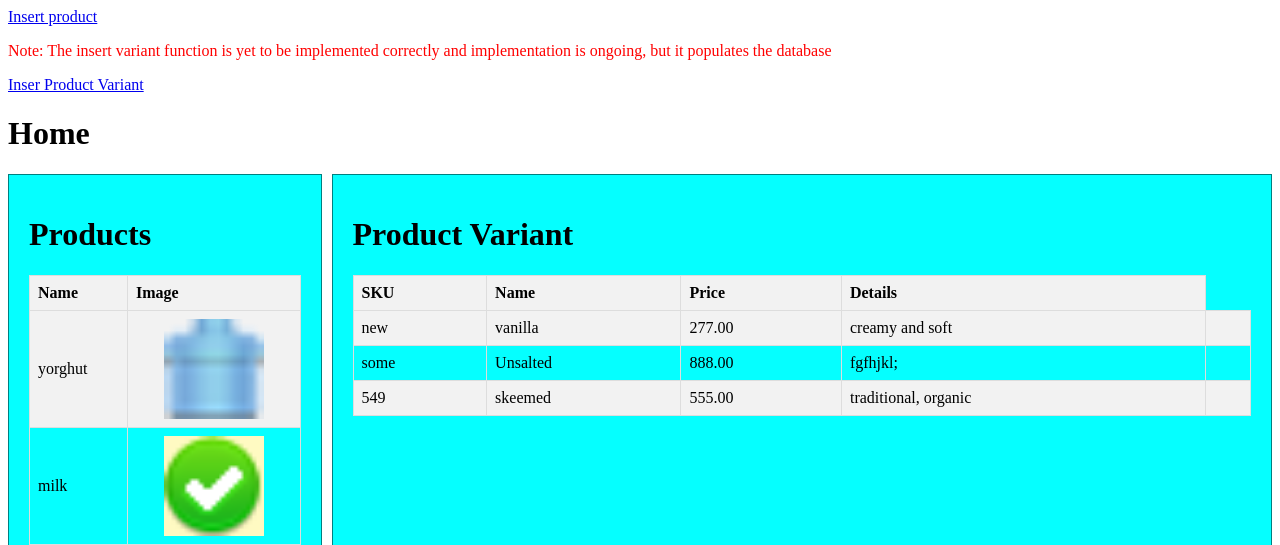
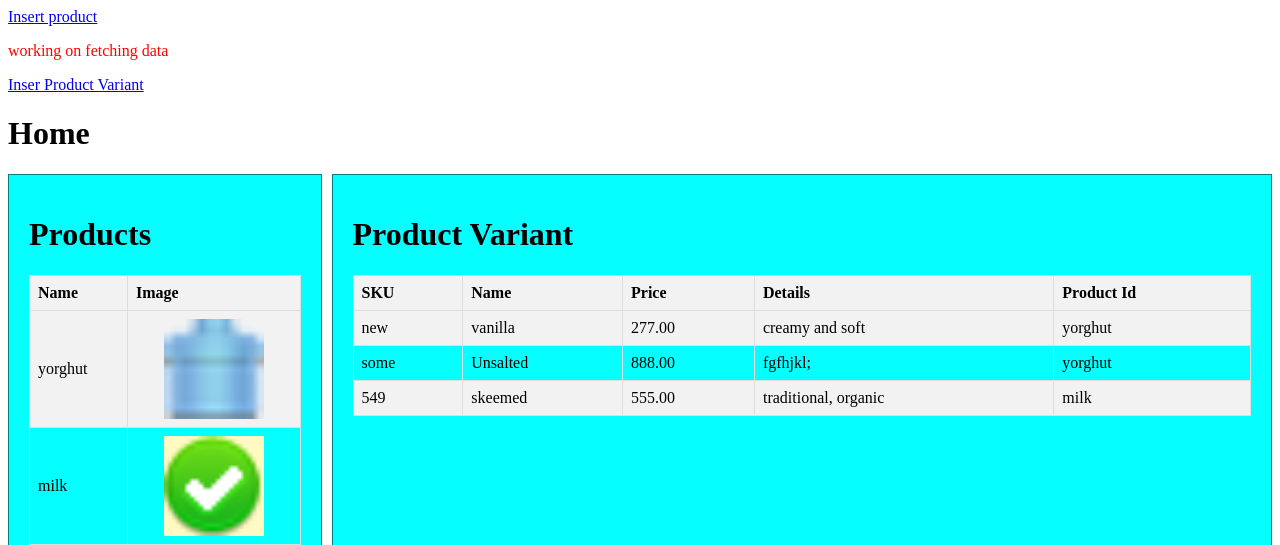
Before and after one commit to lawrence-254/studious-giggle, a Django app: page / in a window 1280 px wide. Shown: the top 545 px of the page. Run offline with Django 5.2, Linux system fonts and the light colour scheme; data comes from the database, SQL or seed files in the repository.

Commit message:
finalCopy

```diff
--- a/interintel_interview/bulk_insert/templates/bulk_insert/index.html
+++ b/interintel_interview/bulk_insert/templates/bulk_insert/index.html
@@ -1,7 +1,7 @@
 {% extends 'layout.html' %} {% block content %}
 <a href="{% url 'insert' %}">Insert product</a>
 <br />
-<p style="color: red;">Note: The insert variant function is yet to be implemented correctly and implementation is ongoing, but it populates the database</p>
+<p style="color: red;">working on fetching data</p>
 <a href="{% url 'insert_variant' %}">Inser Product Variant </a>
 <h1>Home</h1>
 <div class="container">
@@ -28,6 +28,7 @@
                 <th> Name</th>
                 <th>Price</th>
                 <th>Details</th>
+                <th>Product Id</th>
             </tr>
             {% for variant in variants %}
             <tr>
@@ -35,7 +36,7 @@
                 <td>{{ variant.name }}</td>
                 <td>{{ variant.price }}</td>
                 <td>{{ variant.details }}</td>
-                <td>{{ variant_id.id }}</td>
+                <td>{{ variant.product_id }}</td>
 
             </tr>
             {% endfor %}
```
